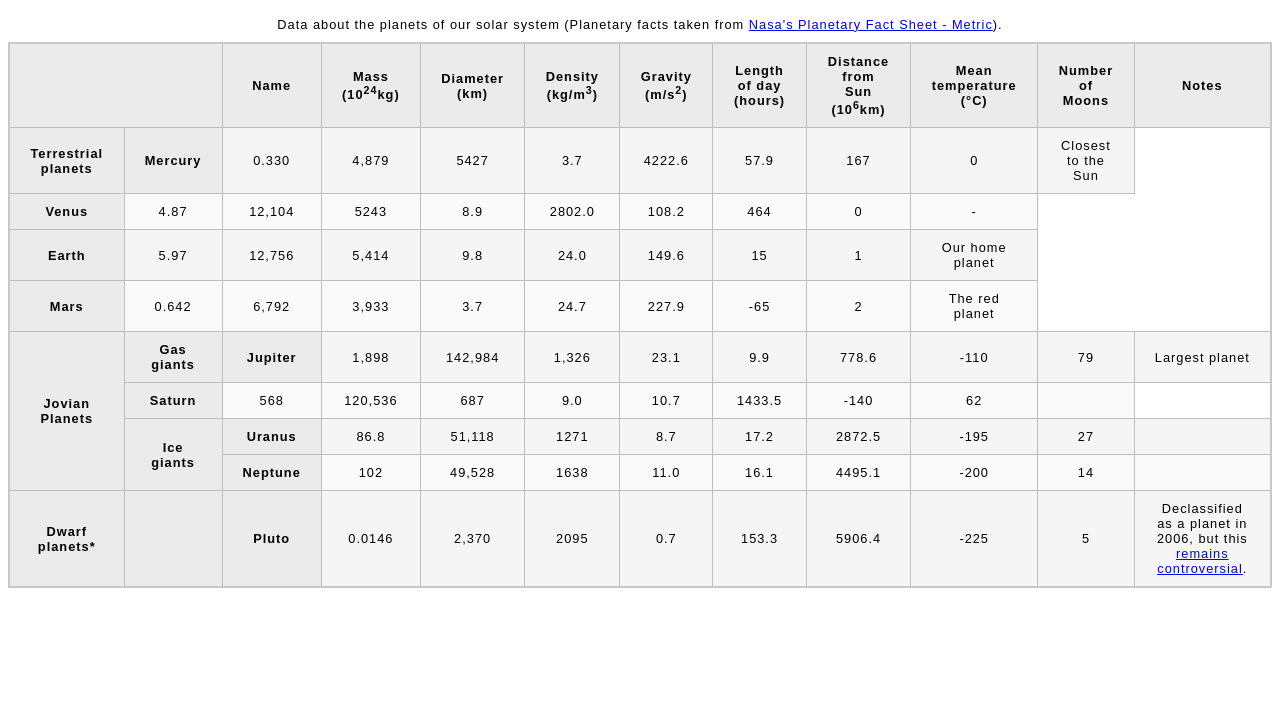
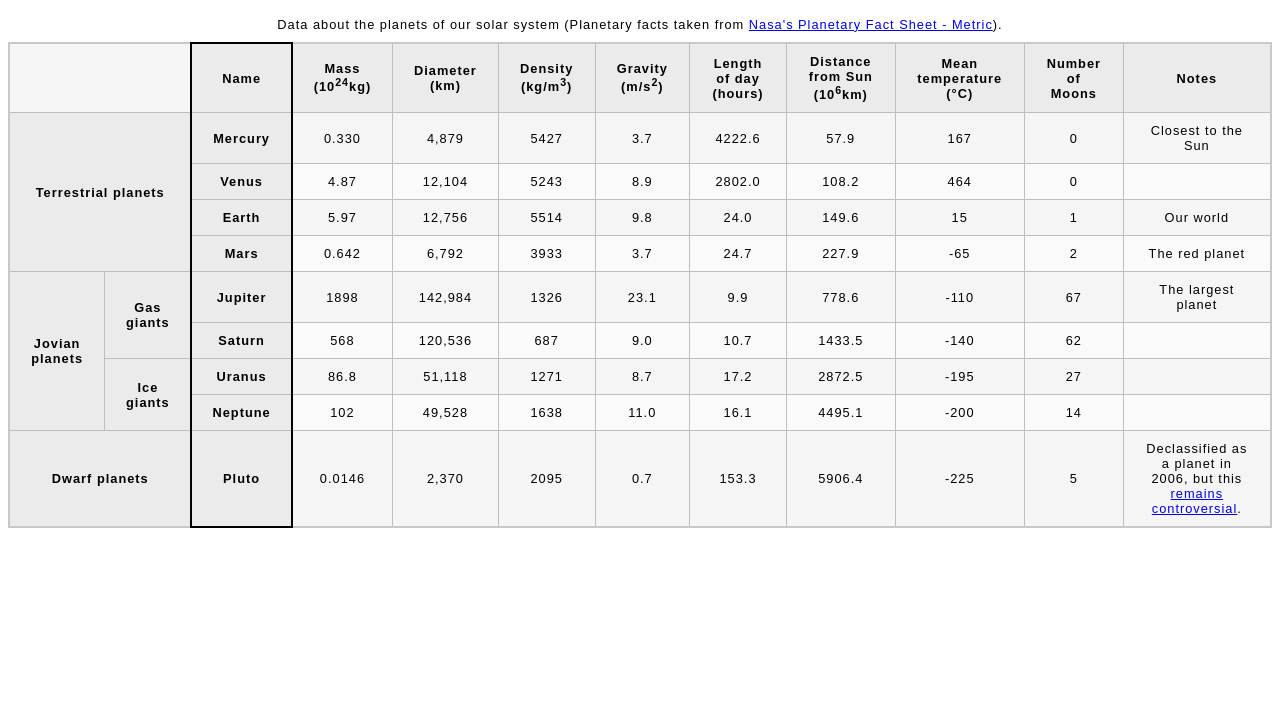
Before and after one commit to amarfal/git_test, a plain HTML site: page PRACTICE ONLY/table practice MAIN/big table practice/blank-template.html in a window 1280 px wide. Shown: the part 73-800 px from the top of the page. Drawn offline with Linux system fonts and the light colour scheme.

Commit message:
Update planet data table in blank-template.html by renaming the title and header to "Planets data", refining the structure with colgroup elements, and correcting data entries for Earth, Mars, and Pluto. Enhance readability and organization of Jovian and Dwarf planet sections.

```diff
--- a/PRACTICE ONLY/table practice MAIN/big table practice/blank-template.html
+++ b/PRACTICE ONLY/table practice MAIN/big table practice/blank-template.html
@@ -3,11 +3,11 @@
   <head>
     <meta charset="utf-8">
     <meta name="viewport" content="width=device-width">
-    <title>Table template</title>
+    <title>Planets data</title>
     <link href="minimal-table.css" rel="stylesheet" type="text/css">
   </head>
   <body>
-    <h1>Table template</h1>
+    <h1>Planets data</h1>
 
     <table class="planets">
         <caption>
@@ -15,9 +15,14 @@
             (Planetary facts taken from
 			<a href="http://nssdc.gsfc.nasa.gov/planetary/factsheet/">Nasa's Planetary Fact Sheet - Metric</a>).
         </caption>
+		<colgroup>
+			<col span="2">
+			<col style="border: 2px solid black;">
+			<col span="9">
+		</colgroup>
         <thead>
 			<tr>
-				<th colspan="2" scope="colgroup"></th>
+				<td colspan="2"></td>
 				<th scope="col">Name</th>
 				<th scope="col">Mass (10<sup>24</sup>kg)</th>
 				<th scope="col">Diameter (km)</th>
@@ -35,7 +40,7 @@
 			<!-- Terrestrial planets (4 rows) -->
 
 			<tr>
-				<th scope="rowgroup" rowspawn="4">Terrestrial planets</th>
+				<th scope="rowgroup" rowspan="4" colspan="2">Terrestrial planets</th>
 				<th scope="row">Mercury</th>
 				<td>0.330</td>
 				<td>4,879</td>
@@ -57,46 +62,47 @@
 				<td>108.2</td>
 				<td>464</td>
 				<td>0</td>
-				<td>-</td>
+				<td></td>
 			</tr>
 			<tr>
 				<th scope="row">Earth</th>
 				<td>5.97</td>
 				<td>12,756</td>
-				<td>5,414</td>
+				<td>5514</td>
 				<td>9.8</td>
 				<td>24.0</td>
 				<td>149.6</td>
 				<td>15</td>
 				<td>1</td>
-				<td>Our home planet</td>
+				<td>Our world</td>
 			</tr>
 			<tr>
 				<th scope="row">Mars</th>
 				<td>0.642</td>
 				<td>6,792</td>
-				<td>3,933</td>
+				<td>3933</td>
 				<td>3.7</td>
 				<td>24.7</td>
 				<td>227.9</td>
 				<td>-65</td>
 				<td>2</td>
 				<td>The red planet</td>
+			</tr>
 
 			<!-- Jovian planets + Gas Giants (4 rows) -->
 			<tr>
-					<th scope="rowgroup" rowspan="4">Jovian Planets</th>
-					<th scope="rowgroup" rowspawn="2">Gas giants</th>
+				<th scope="rowgroup" rowspan="4">Jovian planets</th>
+				<th scope="rowgroup" rowspan="2">Gas giants</th>
 				<th scope="row">Jupiter</th>
-					<td>1,898</td>
+				<td>1898</td>
 				<td>142,984</td>
-					<td>1,326</td>
+				<td>1326</td>
 				<td>23.1</td>
 				<td>9.9</td>
 				<td>778.6</td>
 				<td>-110</td>
-					<td>79</td>
-					<td>Largest planet</td>
+				<td>67</td>
+				<td>The largest planet</td>
 			</tr>
 			<tr>
 				<th scope="row">Saturn</th>
@@ -137,17 +143,21 @@
 			</tr>
 
 			<!-- Dwarf Planet (1 row)-->
-
 			<tr>
-					<th scope="rowgroup">Dwarf planets*</th>
-					<th scope="rowgroup"></th>
+				<th scope="row" colspan="2">Dwarf planets</th>
 				<th scope="row">Pluto</th>
-					<td>0.0146</td><td>2,370</td><td>2095</td><td>0.7</td><td>153.3</td>
-					<td>5906.4</td><td>-225</td><td>5</td>
-					<td>Declassified as a planet in 2006, but this
+				<td>0.0146</td>
+				<td>2,370</td>
+				<td>2095</td>
+				<td>0.7</td>
+				<td>153.3</td>
+				<td>5906.4</td>
+				<td>-225</td>
+				<td>5</td>
+				<td>
+					Declassified as a planet in 2006, but this
 					<a href="http://www.usatoday.com/story/tech/2014/10/02/pluto-planet-solar-system/16578959/">remains controversial</a>.
 				</td>
-				</tr>
 			</tr>
 
 			</tbody>
```
Also changed, not shown: PRACTICE ONLY/table practice MAIN/big table practice/minimal-table.css (line endings or trailing spaces). Lines whose indentation alone changed are shown as unchanged.
